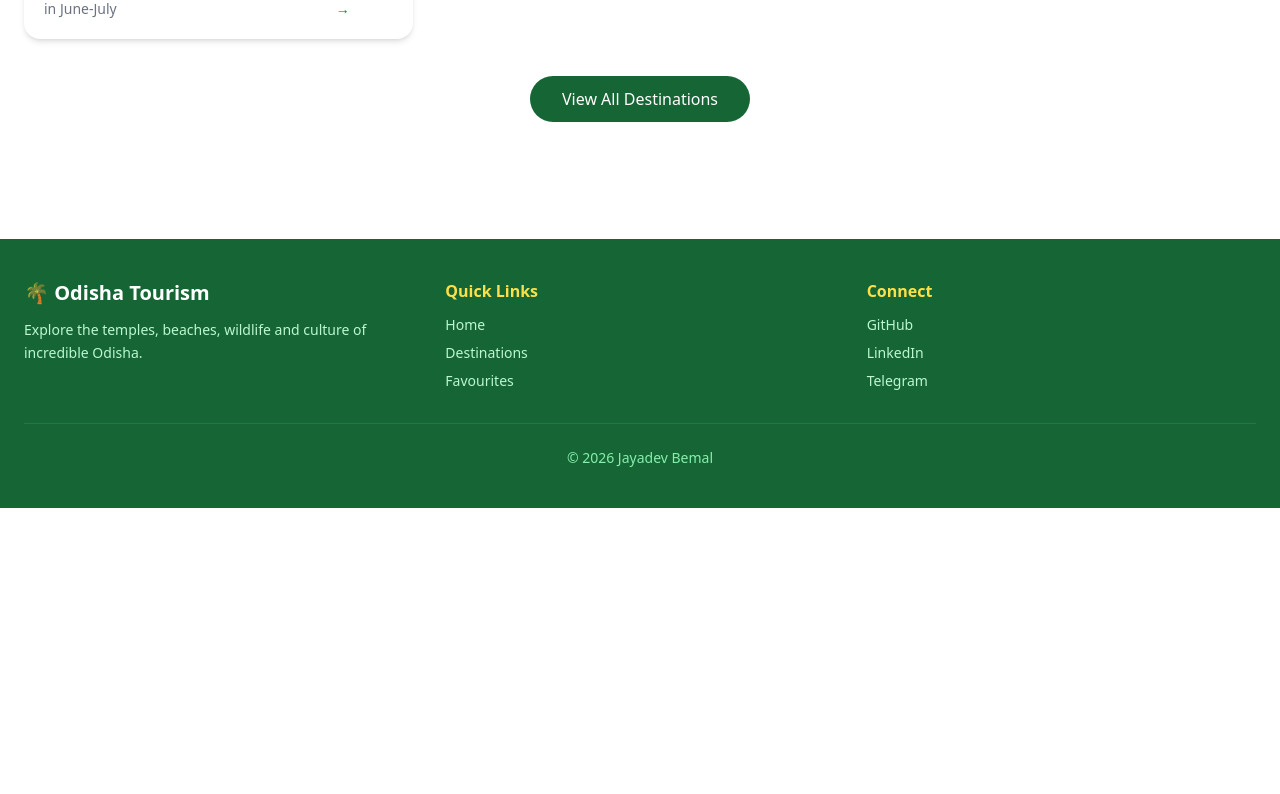
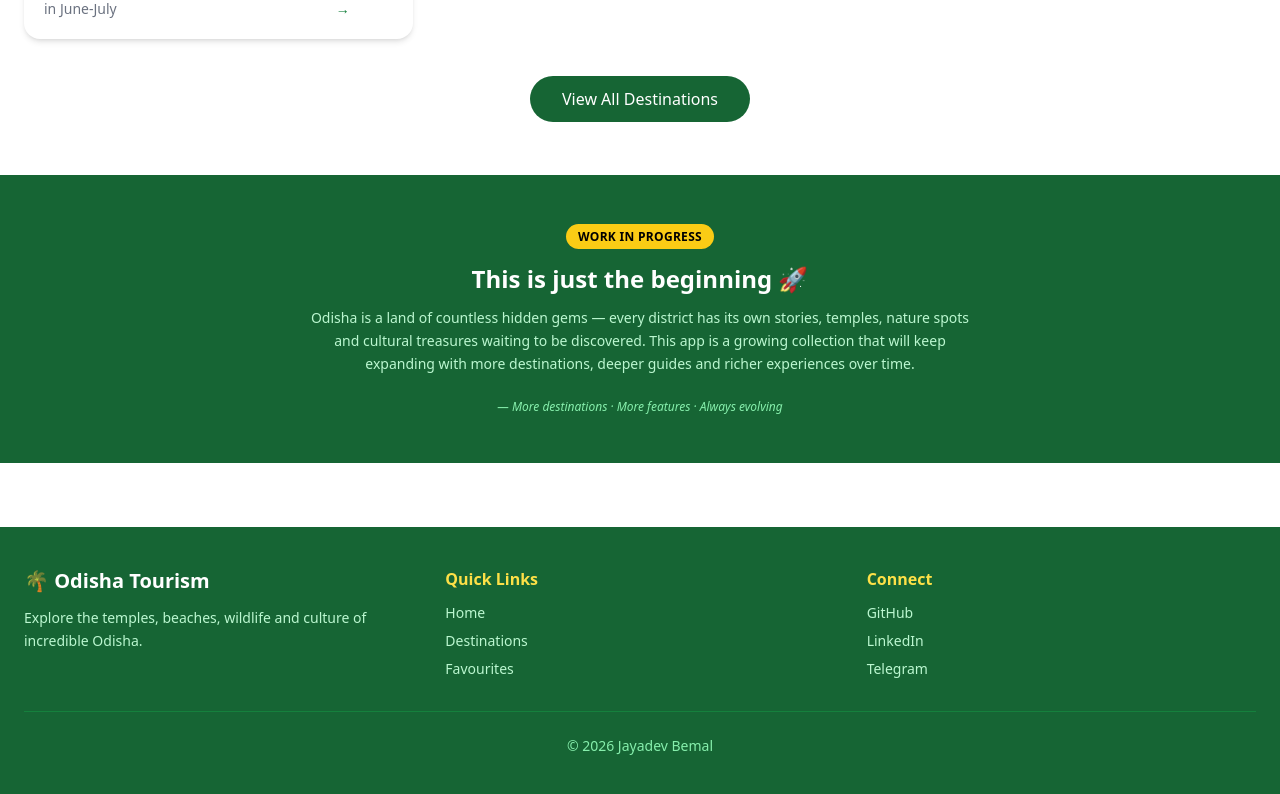
Before and after one commit to JayadevBemal/Odisha-Tourism, a React (Vite) app: page / in a window 1280 px wide. Shown: the part 2293-3087 px from the top of the page. Before the commit the page ends 2801 px from the top, so only its background shows below. Built offline with nearby package versions, Linux system fonts and the light colour scheme.

Commit message:
future features message

```diff
--- a/src/pages/Home.jsx
+++ b/src/pages/Home.jsx
@@ -74,6 +74,31 @@ useEffect(() => {
         </div>
 
       </div>
+      {/* ── COMING SOON ── */}
+<div className="bg-green-800 text-white py-12 px-6 text-center">
+  <div className="max-w-2xl mx-auto">
+
+    <span className="bg-yellow-400 text-black text-xs font-bold px-3 py-1 rounded-full uppercase tracking-wide">
+      Work in Progress
+    </span>
+
+    <h2 className="text-2xl font-bold mt-4 mb-3">
+      This is just the beginning 🚀
+    </h2>
+
+    <p className="text-green-200 text-sm leading-relaxed mb-6">
+      Odisha is a land of countless hidden gems — every district has its own
+      stories, temples, nature spots and cultural treasures waiting to be
+      discovered. This app is a growing collection that will keep expanding
+      with more destinations, deeper guides and richer experiences over time.
+    </p>
+
+    <p className="text-green-300 text-xs italic">
+      — More destinations · More features · Always evolving
+    </p>
+
+  </div>
+</div>
     </div>
   );
 };
```
